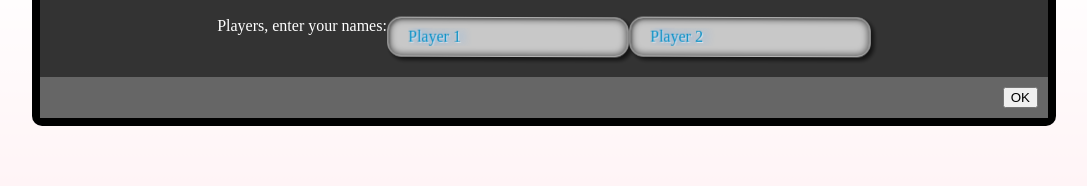
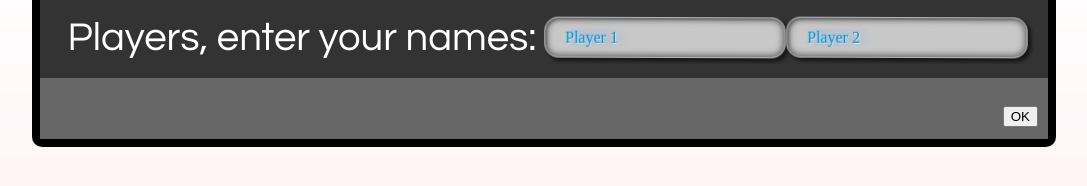
Before and after one commit to robhitt/evolution, a plain HTML site: page index.html in a window 1280 px wide. Shown: the part 316-502 px from the top of the page, without its empty margins (96-1183 px from the left). Drawn offline with nearby package versions, Linux system fonts and the light colour scheme.

Commit message:
fixed intro prompt

```diff
--- a/css/prompt.css
+++ b/css/prompt.css
@@ -18,6 +18,8 @@
 	top: 200px;
 	width:80%;
 	z-index: 10;
+	font-family: "Century Gothic", Times, serif;
+	font-size: 2.5em;
 }
 #dialogbox > div{ background:#FFF; margin:8px; }
 #dialogbox > div > #dialogboxhead{ background: #666; font-size:19px; padding:10px; color:#CCC;  display: flex; justify-content: space-around;}
@@ -25,9 +27,11 @@
 #dialogbox > div > #dialogboxbody{ background: #333; padding:20px; color:#FFF; display: flex; justify-content: center;}
 #dialogbox > div > #dialogboxfoot{ background: #666; padding:10px; text-align:right; }
 
-/*#intro-text {
-	display: block;
-}*/
+#intro-text {
+	margin: auto;
+	left: 2px;
+	right: 2px;
+}
 
 .input-box {
   display: inline-block;
```
